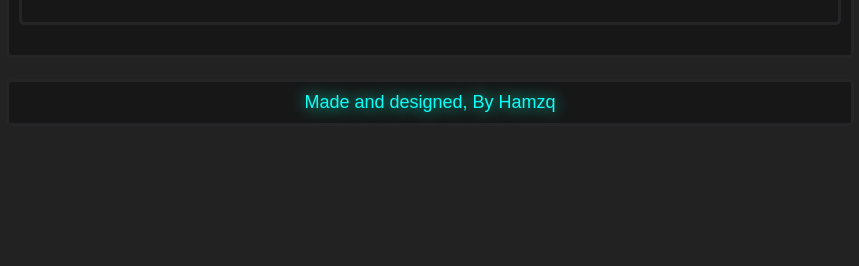
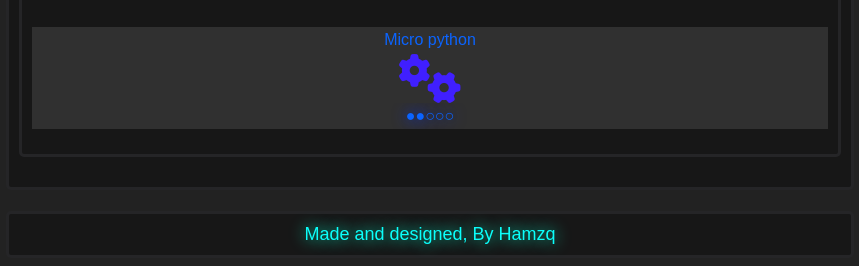
Before and after one commit to HamzaDavinci/HamzaDavinci.github.io, a plain HTML site: page index.html in a window 1280 px wide. Shown: the part 1223-1489 px from the top of the page, without its empty margins (210-1069 px from the left). Before the commit the page ends 1357 px from the top, so only its background shows below. Drawn offline with Linux system fonts and the light colour scheme.

Commit message:
Update 2 index.html

```diff
--- a/index.html
+++ b/index.html
@@ -72,6 +72,10 @@
                 <p>PHP</p><i class="fa-brands fa-php"></i>
                 <p style="text-shadow: 0 0 15px rgb(0, 47, 255);">●○○○○</p>
             </div>
+            <div>
+            <p>Micro python</p><i class="fa-solid fa-gears"></i>
+                <p style="text-shadow: 0 0 15px rgb(0, 47, 255);">●●○○○</p>
+            </div>
         </div>
     </div>
 
```
